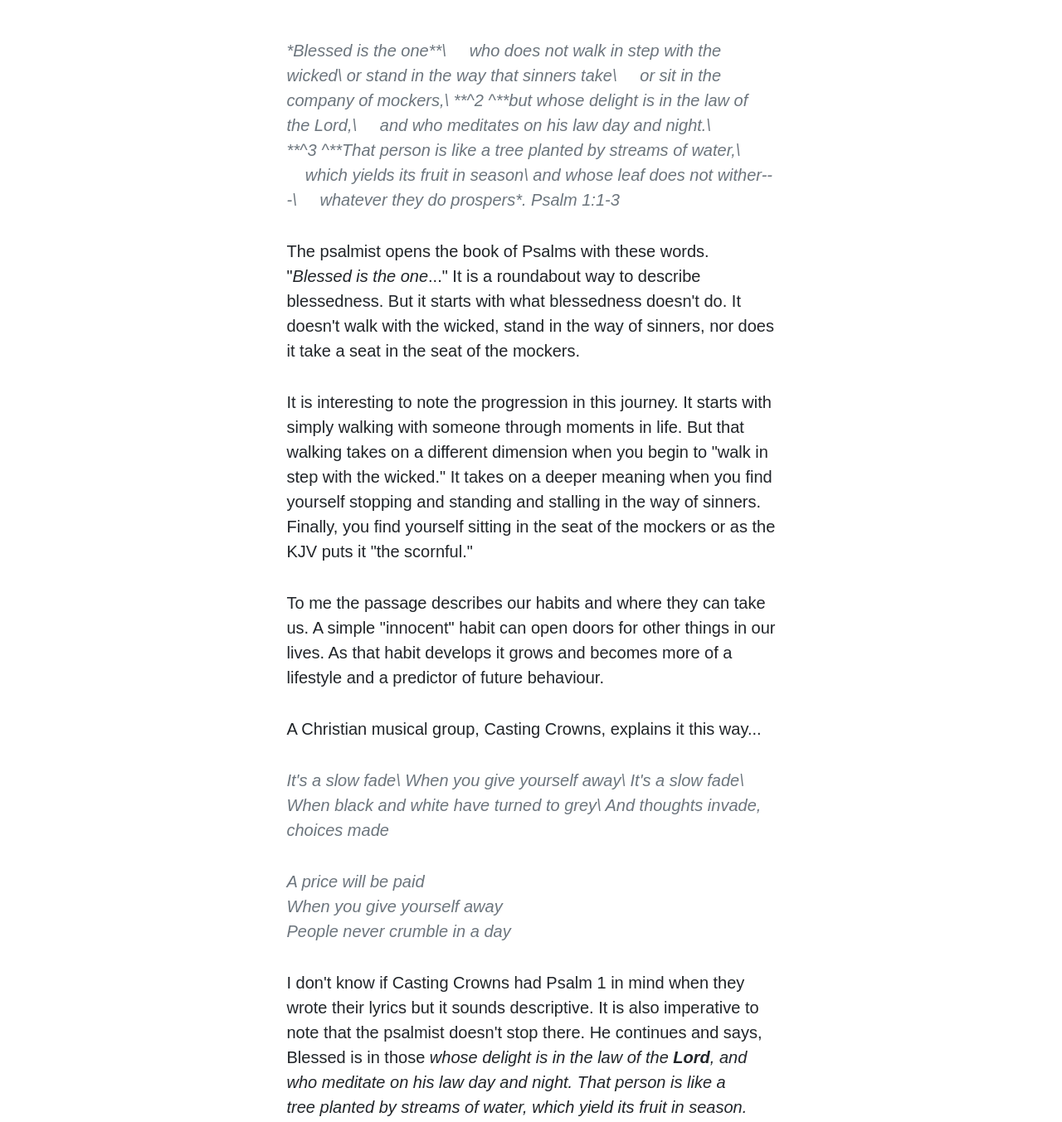
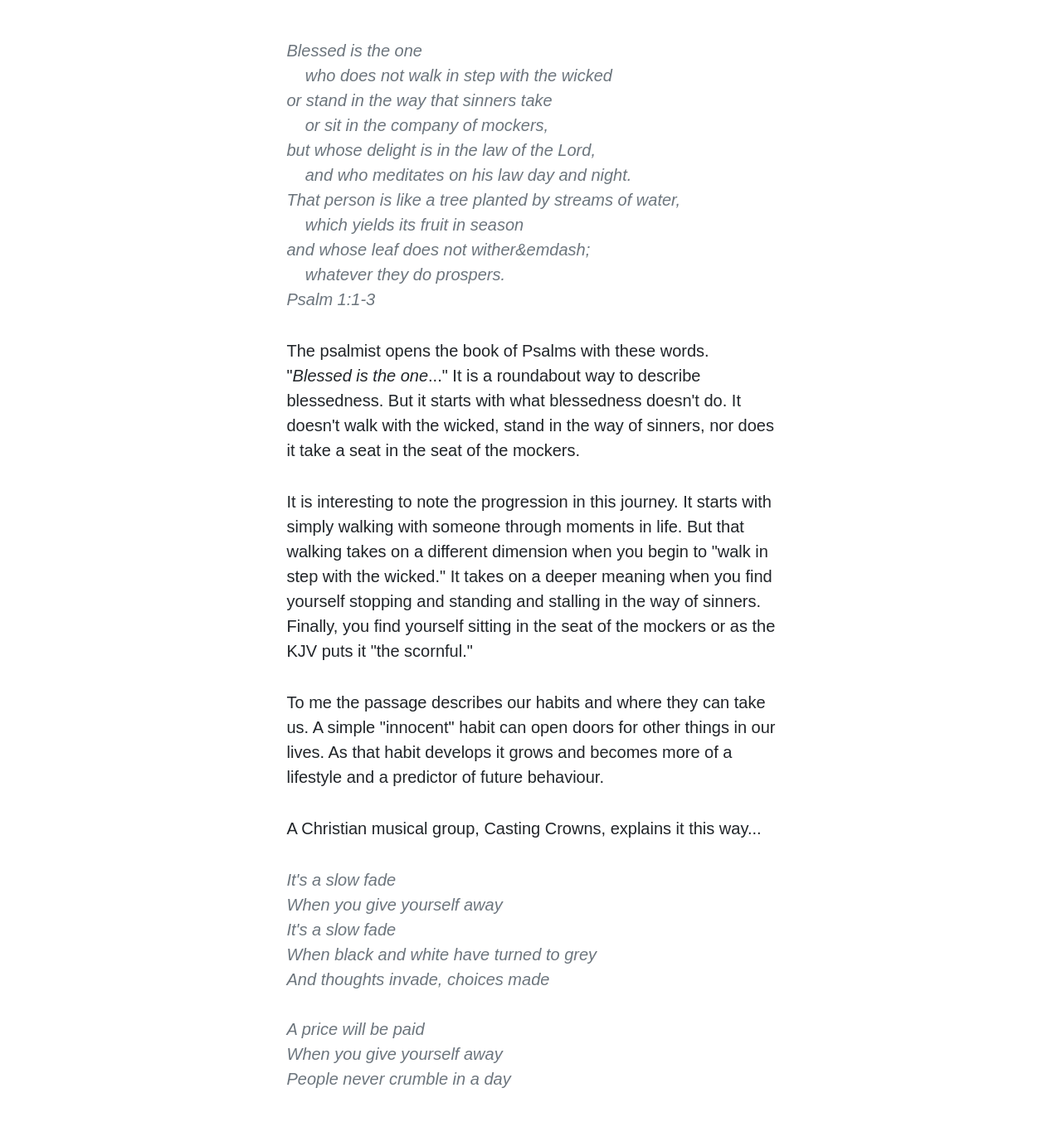
Before and after one commit to adamdjbrett/davidbrett.im, an Eleventy site: page content/blog/2025-06-24-habits.md in a window 1280 px wide. Shown: the part 788-2141 px from the top of the page at 83% size. Built offline with nearby package versions, Linux system fonts and the light colour scheme; Eleventy itself is replaced by a stand-in of ours; files that its build step writes are made by us from their sources; what @zachleat/heading-anchors, zod-validation-error would draw is missing.

Commit message:
Update 2025-06-24-habits.md

```diff
--- a/content/blog/2025-06-24-habits.md
+++ b/content/blog/2025-06-24-habits.md
@@ -6,16 +6,16 @@ categories:
 ---
 
 <blockquote>
-*Blessed is the one**\
-    who does not walk in step with the wicked\
-or stand in the way that sinners take\
-    or sit in the company of mockers,\
-**^2 ^**but whose delight is in the law of the Lord,\
-    and who meditates on his law day and night.\
-**^3 ^**That person is like a tree planted by streams of water,\
-    which yields its fruit in season\
-and whose leaf does not wither---\
-    whatever they do prospers*.
+Blessed is the one<br />
+    who does not walk in step with the wicked<br />
+or stand in the way that sinners take<br />
+    or sit in the company of mockers,<br />
+but whose delight is in the law of the Lord,<br />
+    and who meditates on his law day and night.<br />
+That person is like a tree planted by streams of water,<br />
+    which yields its fruit in season<br />
+and whose leaf does not wither&emdash;<br />
+    whatever they do prospers.<br />
 Psalm 1:1-3
 </blockquote>
 
@@ -27,14 +27,14 @@ To me the passage describes our habits and where they can take us. A simple "inn
 
 A Christian musical group, Casting Crowns, explains it this way...
 <blockquote>
-It's a slow fade\
-When you give yourself away\
-It's a slow fade\
-When black and white have turned to grey\
-And thoughts invade, choices made
-
-A price will be paid\
-When you give yourself away\
+It's a slow fade<br />
+When you give yourself away<br />
+It's a slow fade<br />
+When black and white have turned to grey<br />
+And thoughts invade, choices made<br />
+<br />
+A price will be paid<br />
+When you give yourself away<br />
 People never crumble in a day
 </blockquote>
 
```
